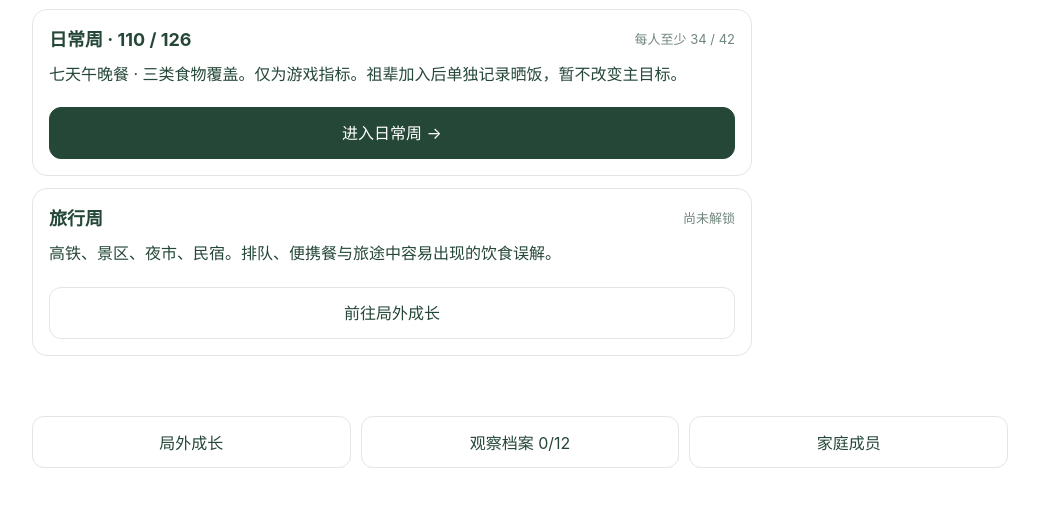
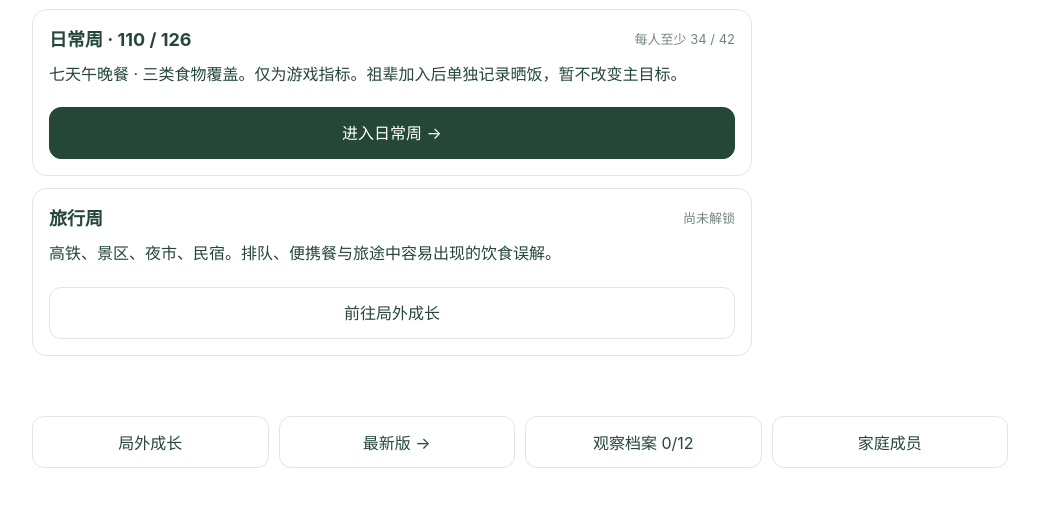
Before and after one commit to leelee00000/Solution1, a website: page food-chat/index.html in a window 1280 px wide. Shown: the part 253-760 px from the top of the page, without its empty margins (120-1159 px from the left). Drawn offline with Linux system fonts and the light colour scheme.

Commit message:
Add latest edition entry without changing V1 rules

```diff
--- a/food-chat/index.html
+++ b/food-chat/index.html
@@ -169,7 +169,7 @@ let wm={xp:0,up:[],attempt:0,best:0,found:[],passed:false};try{let z=JSON.parse(
 let wr=null,wtimer=null,wmode=true;const wn=['老妈','老爸','女儿','管家','奶奶','爷爷'],ws=['妈','爸','女','助','奶','爷'];
 function wsave(){try{localStorage.setItem('food-photo-week-v1',JSON.stringify(wm))}catch(e){}$('xp').textContent='✦ '+wm.xp}
 function wstop(){clearTimeout(wtimer);wtimer=null}
-function whome(){wstop();wr=null;wsave();app.innerHTML='<div class="hero"><small>家庭健康管家</small><h1>这一周，吃了什么？</h1><p>家人晒饭，你在群聊里默默观察。管家筛选合理建议，你决定强调什么。</p><div class="receipt"><div class="row"><b>日常周 · 110 / 126</b><small>每人至少 34 / 42</small></div><p>七天午晚餐 · 三类食物覆盖。仅为游戏指标。祖辈加入后单独记录晒饭，暂不改变主目标。</p><div class="actions"><button class="primary" onclick="wstart()">进入日常周 →</button></div></div><div class="receipt"><div class="row"><b>旅行周</b><small>'+(wm.up.includes('travel')?'已解锁':'尚未解锁')+'</small></div><p>高铁、景区、夜市、民宿。排队、便携餐与旅途中容易出现的饮食误解。</p><div class="actions"><button '+(wm.up.includes('travel')?'onclick="wstart(\'travel\')"':'onclick="wshop()"')+'>'+(wm.up.includes('travel')?'进入旅行周 →':'前往局外成长')+'</button></div></div></div><div class="actions"><button onclick="wshop()">局外成长</button><button onclick="walbum()">观察档案 '+wm.found.filter(id=>KR.some(r=>r.id===id)).length+'/12</button><button onclick="wprofiles()">家庭成员</button></div>'}
+function whome(){wstop();wr=null;wsave();app.innerHTML='<div class="hero"><small>家庭健康管家</small><h1>这一周，吃了什么？</h1><p>家人晒饭，你在群聊里默默观察。管家筛选合理建议，你决定强调什么。</p><div class="receipt"><div class="row"><b>日常周 · 110 / 126</b><small>每人至少 34 / 42</small></div><p>七天午晚餐 · 三类食物覆盖。仅为游戏指标。祖辈加入后单独记录晒饭，暂不改变主目标。</p><div class="actions"><button class="primary" onclick="wstart()">进入日常周 →</button></div></div><div class="receipt"><div class="row"><b>旅行周</b><small>'+(wm.up.includes('travel')?'已解锁':'尚未解锁')+'</small></div><p>高铁、景区、夜市、民宿。排队、便携餐与旅途中容易出现的饮食误解。</p><div class="actions"><button '+(wm.up.includes('travel')?'onclick="wstart(\'travel\')"':'onclick="wshop()"')+'>'+(wm.up.includes('travel')?'进入旅行周 →':'前往局外成长')+'</button></div></div></div><div class="actions"><button onclick="wshop()">局外成长</button><button onclick="location.href=&#39;latest.html&#39;">最新版 →</button><button onclick="walbum()">观察档案 '+wm.found.filter(id=>KR.some(r=>r.id===id)).length+'/12</button><button onclick="wprofiles()">家庭成员</button></div>'}
 function wprofiles(){wstop();app.innerHTML='<div class="end"><h1>家庭成员</h1>'+[...people,...WG.filter(g=>wm.up.includes(g.key))].map(p=>'<div class="person"><h2>'+p.name+' · '+p.age+'岁</h2><p>'+p.history+'</p><p>喜欢：'+p.taste+'</p><p>相信：'+p.belief+'</p></div>').join('')+'<div class="actions"><button onclick="whome()">返回</button></div></div>'}
 function wstart(mode='daily'){if(mode==='travel'&&!wm.up.includes('travel'))return;wstop();wsetup(mode,wm.up,wm.attempt);wr=wnew(wm.attempt%2,wm.up,mode);wr.rng=(1234567+wm.attempt*7919)>>>0;wr.history=[];wbegin()}
 function wbegin(){wstop();wr.lines=wrecord(wr);wr.shown=0;wr.done=false;wr.pending=false;wr.selected=[];wreveal()}
```
